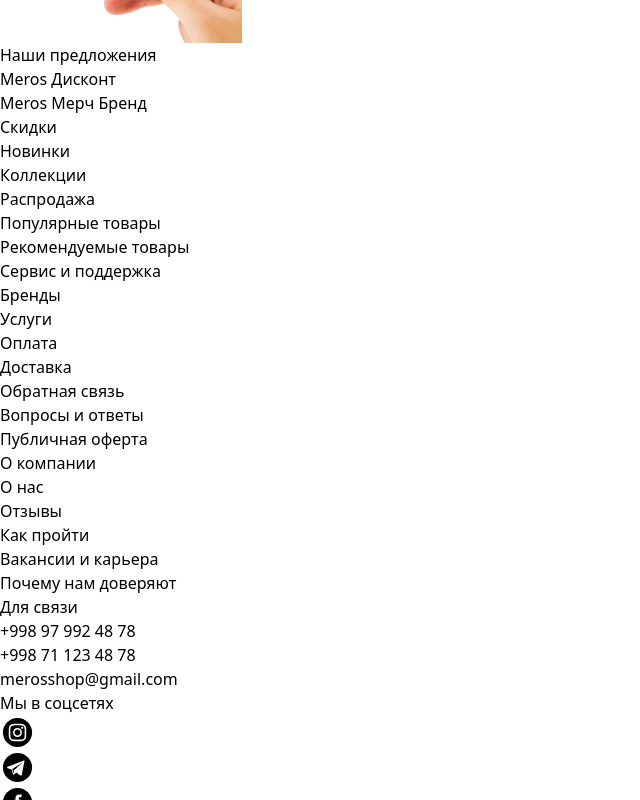
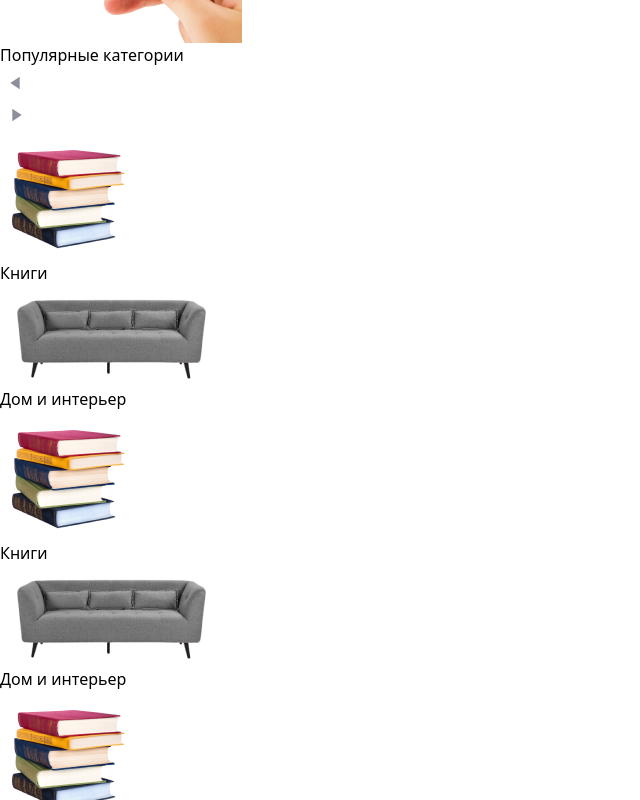
Before and after one commit to developerabrorbek/Meros-shop, a React (Vite) app: page / in a window 1280 px wide. Shown: the part 9260-10060 px from the top of the page, without its empty margins (0-640 px from the left). Built offline with nearby package versions, Linux system fonts and the light colour scheme.

Commit message:
categories section add

```diff
--- a/src/pages/Home.jsx
+++ b/src/pages/Home.jsx
@@ -7,9 +7,11 @@
 import SectionTitle from "../components/SectionTitle";
 import ProductCard from "../components/ProductCard";
 import AdvertImage from "../assets/images/advertisement.png";
-import DeliveryImage from "../assets/images/delivery.png"
-import ApplicationImg from "../assets/images/application.png"
-import CreditCardImg from "../assets/images/credit-card.png"
+import DeliveryImage from "../assets/images/delivery.png";
+import ApplicationImg from "../assets/images/application.png";
+import CreditCardImg from "../assets/images/credit-card.png";
+import BooksImg from "../assets/images/books.png";
+import SofaImg from "../assets/images/sofa.png";
 
 const Home = () => {
   return (
@@ -84,30 +86,126 @@
         </div>
       </section>
 
-      <section className="services bg-[#F4F7F8]">
+      <section className="services bg-[#F4F7F8] mb-[70px]">
         <div className="container mx-auto px-[90px]">
           <div className="services__inner py-[50px]">
             <ul className="grid grid-cols-3 gap-x-[30px]">
               <li className="flex items-center border-[0.5px] border-[#8D909B] border-opacity-50 rounded-[4px]">
                 <div className="card-body pl-8">
-                  <h3 className="text-[22px] font-semibold mb-12">Доставка по всему Узбекистану</h3>
-                  <a href="#" className="text-[18px] text-[#8D909B] ">Условия доставки</a>
+                  <h3 className="text-[22px] font-semibold mb-12">
+                    Доставка по всему Узбекистану
+                  </h3>
+                  <a href="#" className="text-[18px] text-[#8D909B] ">
+                    Условия доставки
+                  </a>
                 </div>
                 <img src={DeliveryImage} alt="Delivery image" />
               </li>
               <li className="flex  border-[0.5px] border-[#8D909B] border-opacity-50 rounded-[4px]">
                 <div className="card-body pt-[25px] pl-8">
-                  <h3 className="text-[22px] font-semibold mb-6">Установите мобильное приложение</h3>
-                  <a href="#" className="text-[18px] text-[#8D909B] ">Установить</a>
+                  <h3 className="text-[22px] font-semibold mb-6">
+                    Установите мобильное приложение
+                  </h3>
+                  <a href="#" className="text-[18px] text-[#8D909B] ">
+                    Установить
+                  </a>
                 </div>
                 <img src={ApplicationImg} alt="Delivery image" />
               </li>
               <li className="flex border-[0.5px] border-[#8D909B] border-opacity-50 rounded-[4px]">
                 <div className="card-body pt-[25px] pl-8">
-                  <h3 className="text-[22px] font-semibold mb-6">Оплата наличными или картой</h3>
-                  <a href="#" className="text-[18px] text-[#8D909B] ">Условия оплаты</a>
+                  <h3 className="text-[22px] font-semibold mb-6">
+                    Оплата наличными или картой
+                  </h3>
+                  <a href="#" className="text-[18px] text-[#8D909B] ">
+                    Условия оплаты
+                  </a>
                 </div>
                 <img src={CreditCardImg} alt="Delivery image" />
+              </li>
+            </ul>
+          </div>
+        </div>
+      </section>
+
+      <section className="categories mb-[70px]">
+        <div className="container mx-auto px-[90px]">
+          <div className="categories__inner">
+            <div className="categories-title pb-2 border-b mb-10 flex justify-between items-center">
+              <h2 className="text-[28px]  font-bold text-[#273142]">
+                Популярные категории
+              </h2>
+              <div className="actions flex gap-3">
+                <span className="left-arrow flex items-center justify-center p-1 bg-[#F4F7F8] hover:bg-[#e4f1f5] cursor-pointer rounded">
+                  <svg
+                    xmlns="http://www.w3.org/2000/svg"
+                    width="32"
+                    height="32"
+                    viewBox="0 0 32 32"
+                    fill="none"
+                  >
+                    <path
+                      d="M19.6747 22.2333L10.3247 15.9532L19.6747 9.7666V22.2333Z"
+                      fill="#8D909B"
+                    />
+                  </svg>
+                </span>
+                <span className="right-arrow flex items-center justify-center p-1 bg-[#F4F7F8] hover:bg-[#e4f1f5] cursor-pointer rounded">
+                  <svg
+                    xmlns="http://www.w3.org/2000/svg"
+                    width="32"
+                    height="32"
+                    viewBox="0 0 32 32"
+                    fill="none"
+                  >
+                    <path
+                      d="M12.3253 22.2333L21.6753 15.9532L12.3253 9.7666V22.2333Z"
+                      fill="#8D909B"
+                    />
+                  </svg>
+                </span>
+              </div>
+            </div>
+            <ul className="grid grid-cols-5 gap-7">
+              <li className="bg-[#F4F7F8] rounded h-[286px]">
+                <div className="image flex items-center justify-center h-[198px]">
+                  <img src={BooksImg} alt="Book category image" />
+                </div>
+                <h4 className="text-[24px] text-[#273142] font-bold text-center">
+                  Книги
+                </h4>
+              </li>
+              <li className="bg-[#F4F7F8] rounded h-[286px]">
+                <div className="image flex items-center justify-center h-[198px]">
+                  <img src={SofaImg} alt="Book category image" />
+                </div>
+                <h4 className="text-[24px] text-[#273142] font-bold text-center">
+                  Дом и интерьер
+                </h4>
+              </li>
+              <li className="bg-[#F4F7F8] rounded h-[286px]">
+                <div className="image flex items-center justify-center h-[198px]">
+                  <img src={BooksImg} alt="Book category image" />
+                </div>
+                <h4 className="text-[24px] text-[#273142] font-bold text-center">
+                  Книги
+                </h4>
+              </li>
+              <li className="bg-[#F4F7F8] rounded h-[286px]">
+                <div className="image flex items-center justify-center h-[198px]">
+                  <img src={SofaImg} alt="Book category image" />
+                </div>
+                <h4 className="text-[24px] text-[#273142] font-bold text-center">
+                  Дом и интерьер
+                </h4>
+              </li>
+              <li className="bg-[#F4F7F8] rounded h-[286px]">
+                <div className="image flex items-center justify-center h-[198px]">
+                  <img src={BooksImg} alt="Book category image" />
+                </div>
+                <h4 className="text-[24px] text-[#273142] font-bold text-center">
+                  Книги
+                </h4>
               </li>
             </ul>
           </div>
```
Also changed, not shown: src/assets/images/books.png (added), src/assets/images/sofa.png (added).
